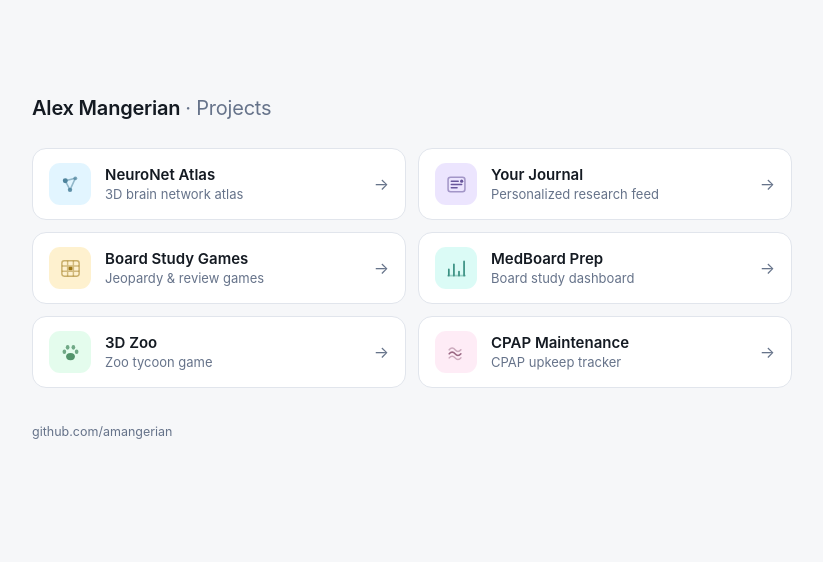
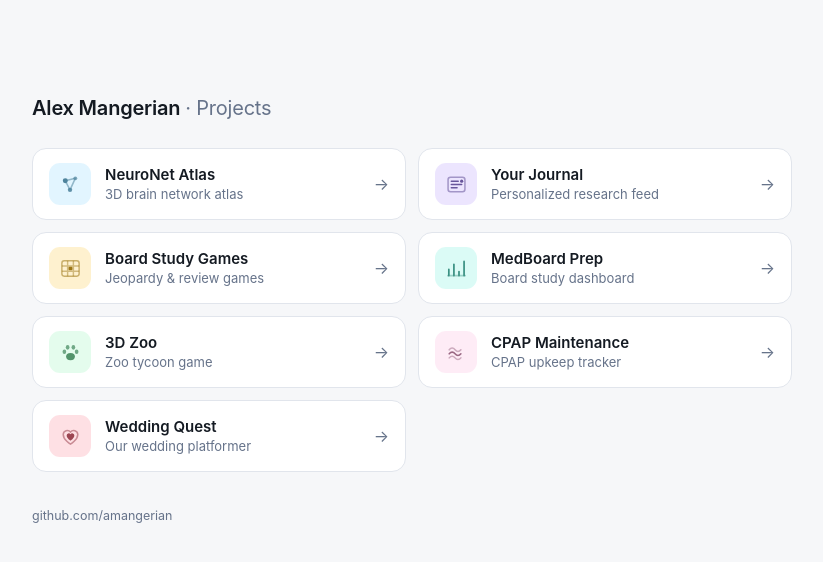
Before and after one commit to amangerian/TheStuff, a plain HTML site: page index.html in a window 1280 px wide. Shown: the whole page, without its empty margins (228-1051 px from the left). Drawn offline with Linux system fonts and the light colour scheme.

Commit message:
Add Wedding Quest to the index
Co-Authored-By: Claude Opus 5.5 <noreply@anthropic.com>
Claude-Session: https://claude.ai/code/session_01DQj8dg9WJMj3rkz29r1VGY

```diff
--- a/index.html
+++ b/index.html
@@ -77,7 +77,7 @@ footer a:hover{color:var(--text)}
 /* ==========================================================================
    SITE REGISTRY START
    One object per site. To add one, append an object — nothing else changes.
-   icon: network | feed | board | dashboard | paw | breath
+   icon: network | feed | board | dashboard | paw | breath | heart
    ========================================================================== */
 const SITES = [
   { title: 'NeuroNet Atlas',    what: '3D brain network atlas',    url: 'https://amangerian.github.io/neuronet-atlas/', icon: 'network',   color: '#7dd3fc' },
@@ -85,7 +85,8 @@ const SITES = [
   { title: 'Board Study Games', what: 'Jeopardy & review games',    url: 'https://amangerian.github.io/MPboardstudy/',   icon: 'board',     color: '#fbbf24' },
   { title: 'MedBoard Prep',     what: 'Board study dashboard',      url: 'https://amangerian.github.io/med-board/',      icon: 'dashboard', color: '#5eead4' },
   { title: '3D Zoo',            what: 'Zoo tycoon game',            url: 'https://amangerian.github.io/3DZoo/',          icon: 'paw',       color: '#86efac' },
-  { title: 'CPAP Maintenance',  what: 'CPAP upkeep tracker',        url: 'https://amangerian.github.io/CPAPMaintain/',   icon: 'breath',    color: '#f9a8d4' }
+  { title: 'CPAP Maintenance',  what: 'CPAP upkeep tracker',        url: 'https://amangerian.github.io/CPAPMaintain/',   icon: 'breath',    color: '#f9a8d4' },
+  { title: 'Wedding Quest',     what: 'Our wedding platformer',     url: 'https://amangerian.github.io/Wedding-Quest/',  icon: 'heart',     color: '#fb7185' }
 ];
 /* SITE REGISTRY END */
 
@@ -95,7 +96,8 @@ const ICONS = {
   board: '<svg viewBox="0 0 24 24" fill="none" stroke="currentColor" stroke-width="1.5"><rect x="3" y="4" width="18" height="16" rx="2.4" opacity=".55"/><path d="M9 4v16M15 4v16M3 9.4h18M3 14.8h18" opacity=".45"/><rect x="9.9" y="10.3" width="4.2" height="3.6" rx="1" fill="currentColor" stroke="none"/></svg>',
   dashboard: '<svg viewBox="0 0 24 24" fill="none" stroke="currentColor" stroke-width="1.8" stroke-linecap="round"><path d="M4 19.4V13M9.3 19.4V7.6M14.6 19.4v-4.2M19.9 19.4V4.6"/><path d="M3 19.4h18" opacity=".4"/></svg>',
   paw: '<svg viewBox="0 0 24 24" fill="currentColor"><ellipse cx="12" cy="16.2" rx="4.6" ry="3.8"/><ellipse cx="5.6" cy="11.2" rx="1.9" ry="2.4" opacity=".8"/><ellipse cx="18.4" cy="11.2" rx="1.9" ry="2.4" opacity=".8"/><ellipse cx="9" cy="6.6" rx="1.9" ry="2.5" opacity=".8"/><ellipse cx="15" cy="6.6" rx="1.9" ry="2.5" opacity=".8"/></svg>',
-  breath: '<svg viewBox="0 0 24 24" fill="none" stroke="currentColor" stroke-width="1.6" stroke-linecap="round"><path d="M4.4 9.2c1.9-2.4 4.2-2.4 6.1 0s4.2 2.4 6.1 0" opacity=".5"/><path d="M4.4 13.4c1.9-2.4 4.2-2.4 6.1 0s4.2 2.4 6.1 0"/><path d="M4.4 17.6c1.9-2.4 4.2-2.4 6.1 0s4.2 2.4 6.1 0" opacity=".5"/></svg>'
+  breath: '<svg viewBox="0 0 24 24" fill="none" stroke="currentColor" stroke-width="1.6" stroke-linecap="round"><path d="M4.4 9.2c1.9-2.4 4.2-2.4 6.1 0s4.2 2.4 6.1 0" opacity=".5"/><path d="M4.4 13.4c1.9-2.4 4.2-2.4 6.1 0s4.2 2.4 6.1 0"/><path d="M4.4 17.6c1.9-2.4 4.2-2.4 6.1 0s4.2 2.4 6.1 0" opacity=".5"/></svg>',
+  heart: '<svg viewBox="0 0 24 24" fill="none" stroke="currentColor" stroke-width="1.6" stroke-linejoin="round"><path d="M12 20s-7.6-4.6-7.6-10.2A4.3 4.3 0 0 1 12 7.4a4.3 4.3 0 0 1 7.6 2.4C19.6 15.4 12 20 12 20Z" opacity=".55"/><path d="M12 16.4s-4-2.5-4-5.4a2.2 2.2 0 0 1 4-1.3 2.2 2.2 0 0 1 4 1.3c0 2.9-4 5.4-4 5.4Z" fill="currentColor" stroke="none"/></svg>'
 };
 
 const esc = s => String(s).replace(/[&<>"]/g, c => ({'&':'&amp;','<':'&lt;','>':'&gt;','"':'&quot;'}[c]));
```
Also changed, not shown: 1 other file.
